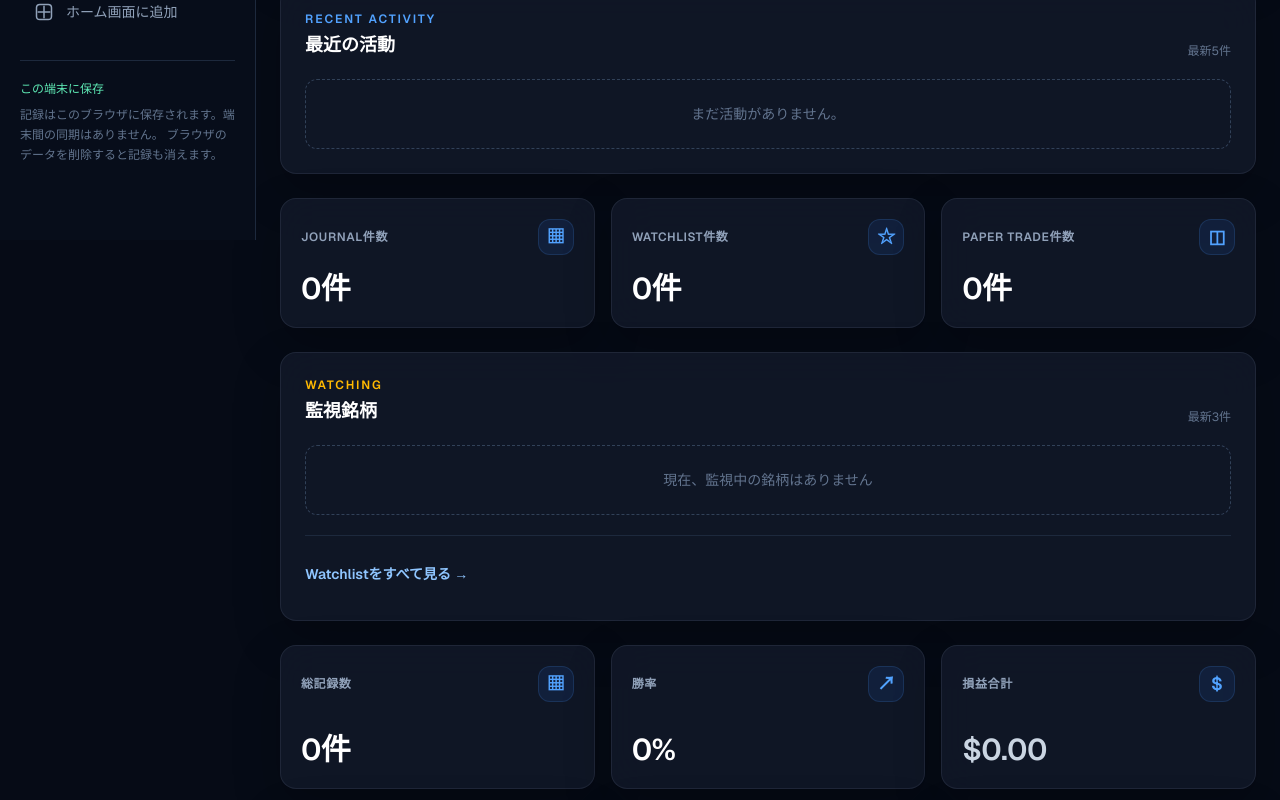
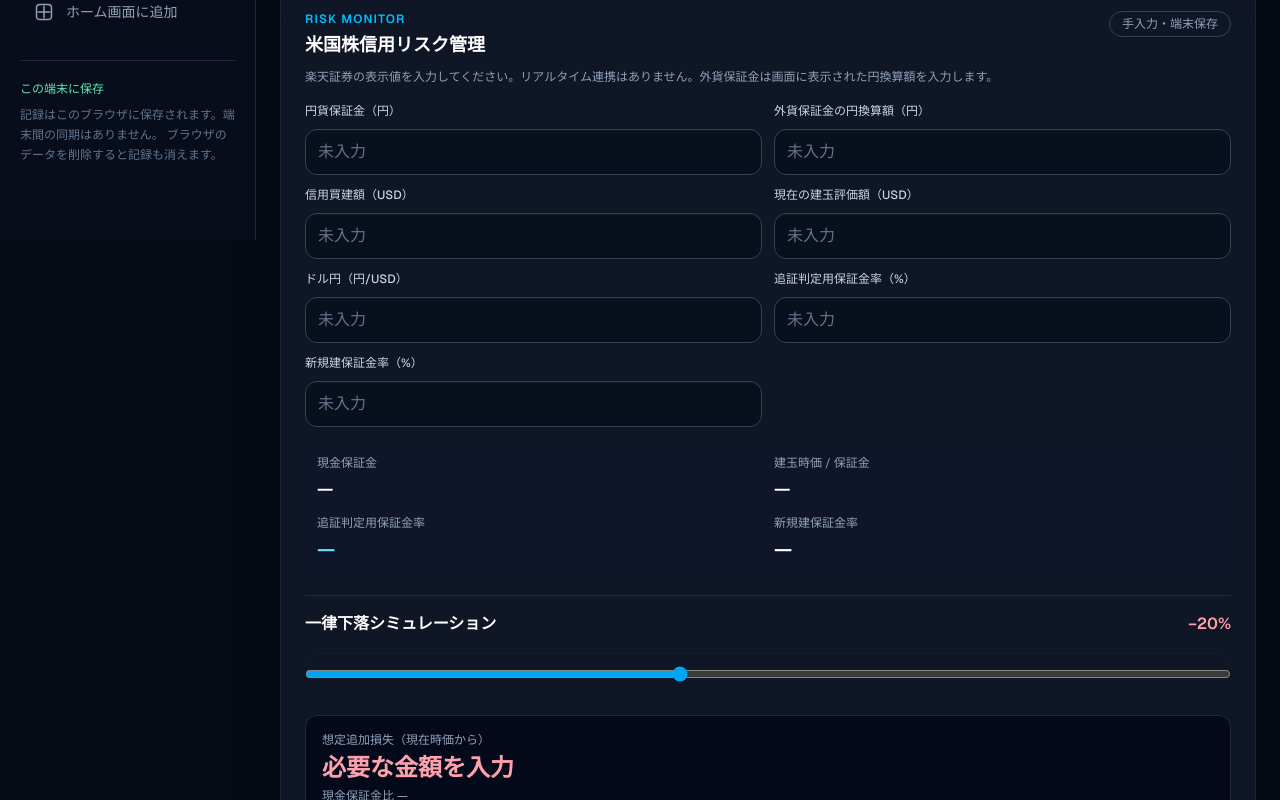
Before and after one commit to fcd0520-netizen/trade-journal, a Next.js app: page / in a window 1280 px wide. Shown: the part 560-1360 px from the top of the page. Built offline with nearby package versions, Linux system fonts and the light colour scheme.

Commit message:
Add US margin risk dashboard card (#5)
* Add locally saved margin risk card and downside simulator

* Show margin risk card on Dashboard

```diff
--- a/app/components/Dashboard.tsx
+++ b/app/components/Dashboard.tsx
@@ -5,6 +5,7 @@ import { getRecordHref, type RecordSource } from "../lib/record-links";
 import type { ActiveJournal } from "../types/journal";
 import type { WatchlistItem, WatchlistStatus } from "../types/watchlist";
 import DashboardToday from "./DashboardToday";
+import MarginRiskCard from "./MarginRiskCard";
 
 type DashboardProps = {
   journals: ActiveJournal[];
@@ -328,6 +329,8 @@ export default function Dashboard({ journals, onEdit }: DashboardProps) {
 
       <DashboardToday journals={journals} watchlistItems={todayWatchlistItems} />
 
+      <MarginRiskCard />
+
       <section aria-labelledby="recent-activity-title" className="ios-card rounded-2xl p-5 sm:p-6">
         <div className="flex items-end justify-between gap-4">
           <div>
--- /dev/null
+++ b/app/components/MarginRiskCard.tsx
@@ -0,0 +1,72 @@
+"use client";
+
+import { useEffect, useState } from "react";
+
+const KEY = "trade-journal-margin-risk-v1";
+type Fields = { yen: string; usdCollateralYen: string; positionsUsd: string; marketValueUsd: string; fx: string; maintenance: string; newMargin: string };
+const initial: Fields = { yen: "", usdCollateralYen: "", positionsUsd: "", marketValueUsd: "", fx: "", maintenance: "", newMargin: "" };
+const names: {key:keyof Fields; label:string}[] = [
+  {key:"yen",label:"円貨保証金（円）"}, {key:"usdCollateralYen",label:"外貨保証金の円換算額（円）"},
+  {key:"positionsUsd",label:"信用買建額（USD）"}, {key:"marketValueUsd",label:"現在の建玉評価額（USD）"},
+  {key:"fx",label:"ドル円（円/USD）"}, {key:"maintenance",label:"追証判定用保証金率（%）"},
+  {key:"newMargin",label:"新規建保証金率（%）"},
+];
+const number = (s:string) => s.trim() === "" ? NaN : Number(s.replaceAll(",",""));
+const yenFormat = (n:number) => Math.round(n).toLocaleString("ja-JP") + "円";
+export default function MarginRiskCard() {
+  const [fields,setFields] = useState<Fields>(initial);
+  const [loaded,setLoaded] = useState(false);
+  const [drop,setDrop] = useState(20);
+  useEffect(() => {
+    try {
+      const raw = localStorage.getItem(KEY);
+      if (raw) {
+        const parsed: unknown = JSON.parse(raw);
+        if (parsed && typeof parsed === "object" && !Array.isArray(parsed)) {
+          const saved = parsed as Record<string,unknown>;
+          const safe = {...initial};
+          for (const {key} of names) if (typeof saved[key] === "string") safe[key] = saved[key] as string;
+          setFields(safe);
+        }
+      }
+    } catch { /* Invalid saved data: leave inputs blank. */ }
+    setLoaded(true);
+  }, []);
+  useEffect(() => { if (loaded) localStorage.setItem(KEY,JSON.stringify(fields)); },[fields,loaded]);
+  const collateral = number(fields.yen)+number(fields.usdCollateralYen);
+  const exposure = number(fields.marketValueUsd)*number(fields.fx);
+  const principal = number(fields.positionsUsd)*number(fields.fx);
+  const valid = Number.isFinite(collateral) && collateral > 0 && Number.isFinite(exposure) && exposure >= 0 && Number.isFinite(principal) && principal >= 0 && number(fields.fx)>0;
+  const loss = valid ? exposure*drop/100 : 0;
+  const leverage = valid ? exposure/collateral : 0;
+  const change = (key:keyof Fields,value:string) => setFields(old=>({...old,[key]:value}));
+  return <section aria-labelledby="margin-risk-title" className="ios-card rounded-2xl p-4 sm:p-6">
+    <div className="flex flex-wrap items-start justify-between gap-2">
+      <div><p className="text-xs font-semibold uppercase tracking-widest text-sky-400">Risk Monitor</p><h3 id="margin-risk-title" className="mt-1 text-lg font-semibold text-white">米国株信用リスク管理</h3></div>
+      <span className="rounded-full border border-slate-700 px-3 py-1 text-xs text-slate-400">手入力・端末保存</span>
+    </div>
+    <p className="mt-2 text-xs leading-5 text-slate-400">楽天証券の表示値を入力してください。リアルタイム連携はありません。外貨保証金は画面に表示された円換算額を入力します。</p>
+    <div className="mt-4 grid grid-cols-2 gap-3">
+      {names.map(({key,label})=><label key={key} className={key==="marketValueUsd"?"col-span-2 sm:col-span-1":""}>
+        <span className="mb-1 block text-xs text-slate-300">{label}</span>
+        <input type="number" inputMode="decimal" min="0" step="any" value={fields[key]} onChange={e=>change(key,e.target.value)} placeholder="未入力" className="min-h-11 w-full min-w-0 rounded-lg border border-slate-700 bg-slate-950 px-3 text-base text-white outline-none focus:border-sky-400" />
+      </label>)}
+    </div>
+    <div className="mt-4 grid grid-cols-2 gap-3 rounded-xl bg-slate-900/80 p-3">
+      <div><p className="text-xs text-slate-400">現金保証金</p><p className="mt-1 text-lg font-semibold text-white">{Number.isFinite(collateral)?yenFormat(collateral):"—"}</p></div>
+      <div><p className="text-xs text-slate-400">建玉時価 / 保証金</p><p className="mt-1 text-lg font-semibold text-white">{valid?leverage.toFixed(2)+"倍":"—"}</p></div>
+      <div><p className="text-xs text-slate-400">追証判定用保証金率</p><p className="mt-1 text-xl font-semibold text-sky-300">{Number.isFinite(number(fields.maintenance))?fields.maintenance+"%":"—"}</p></div>
+      <div><p className="text-xs text-slate-400">新規建保証金率</p><p className="mt-1 text-xl font-semibold text-white">{Number.isFinite(number(fields.newMargin))?fields.newMargin+"%":"—"}</p></div>
+    </div>
+    <div className="mt-5 border-t border-slate-800 pt-4">
+      <div className="flex items-center justify-between"><h4 className="font-semibold text-white">一律下落シミュレーション</h4><span className="font-semibold text-rose-300">−{drop}%</span></div>
+      <input aria-label="株価下落率" className="mt-4 w-full accent-sky-500" type="range" min="0" max="50" step="5" value={drop} onChange={e=>setDrop(Number(e.target.value))} />
+      <div className="mt-3 rounded-xl border border-slate-800 bg-slate-950/70 p-4">
+        <p className="text-xs text-slate-400">想定追加損失（現在時価から）</p>
+        <p className="mt-1 text-2xl font-semibold text-rose-300">{valid?"−"+yenFormat(loss):"必要な金額を入力"}</p>
+        <p className="mt-1 text-xs text-slate-400">現金保証金比 {valid?(loss/collateral*100).toFixed(1)+"%":"—"}</p>
+      </div>
+      <p className="mt-3 text-xs leading-5 text-slate-400">簡易試算です。為替固定・全建玉同率下落を仮定。実際の追証発生率や維持率を予測するものではありません。信用金利・諸費用・保証金の拘束や証券会社の評価ルールは含みません。</p>
+    </div>
+  </section>;
+}
```
